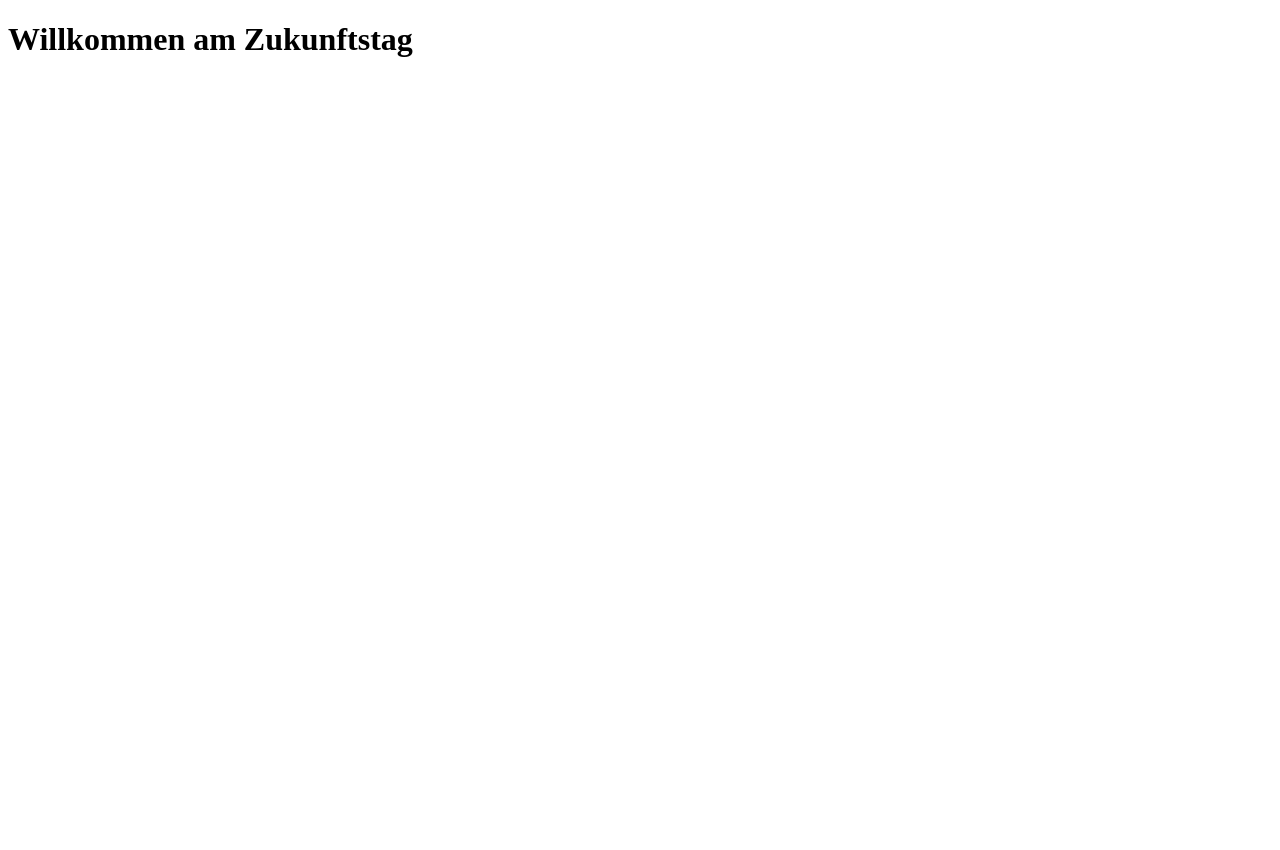
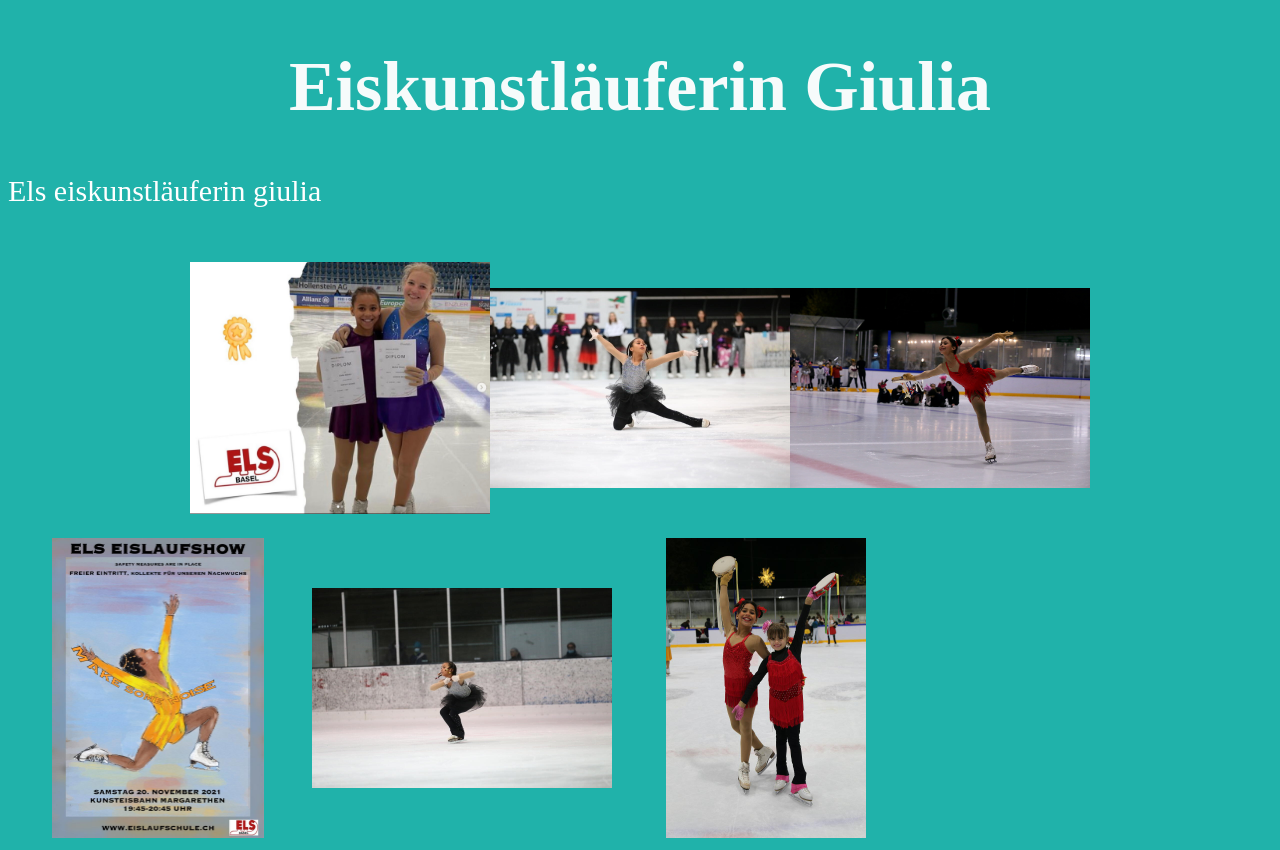
Before and after one commit to giuliaadadzi/nzt, a plain HTML site: page index.html in a window 1280 px wide. Before the commit the page ends 800 px from the top, so only its background shows below. Drawn offline with Linux system fonts and the light colour scheme.

Commit message:
giulia eiskunstlauf Fotos

```diff
--- a/index.html
+++ b/index.html
@@ -5,9 +5,20 @@
     <meta http-equiv="X-UA-Compatible" content="IE=edge">
     <meta name="viewport" content="width=device-width, initial-scale=1.0">
     <title>Mein Name</title>
-    <!--<link rel="stylesheet" href="styles.css">-->
+    <link rel="stylesheet" href="styles.css">
 </head>
 <body>
-    <h1 class="titel">Willkommen am Zukunftstag</h1>
+    <h1 class="titel">Eiskunstläuferin Giulia</h1>
+    <p class="text1"> Els eiskunstläuferin giulia</p>
+    <div class="container">
+        <img class="bild1" src="guila-bronze-test.jpeg">
+        <img class="bild1" src="giulia-show.jpeg">
+        <img class="bild1" src="giulia-show2022.jpeg">
+    </div>
+
+    <img class="bild1" src="giulia-fleier.jpeg">
+    <img class="bild1" src="giulia-axel.jpeg">
+    <img class="bild1" src="giulia-alisha.jpeg">
+
 </body>
 </html>
--- a/styles.css
+++ b/styles.css
@@ -1,15 +1,31 @@
 body {
-    background-color: antiquewhite;
+    background-color: lightseagreen;
 }
 
 
 .titel {
-    color: purple;
+    color: rgb(246, 251, 251);
     text-align: center;
     font-size: 70px;
 }
 
 .bodyimage {
-    width: 500px;
+    width: 70px;
     height: auto;
 }
+
+.text1 {
+    font-size: 30px;
+    font-weight: 40;
+    color: white;
+}
+.bild1 {
+    width: 300px;
+    height: 300px;
+    object-fit: contain;
+}
+
+.container {
+    display: flex;
+    justify-content: center;
+}
```
Also changed, not shown: giulia-alisha.jpeg (added), giulia-axel.jpeg (added), giulia-fleier.jpeg (added), giulia-show.jpeg (added), giulia-show2022.jpeg (added), guila-bronze-test.jpeg (added).
